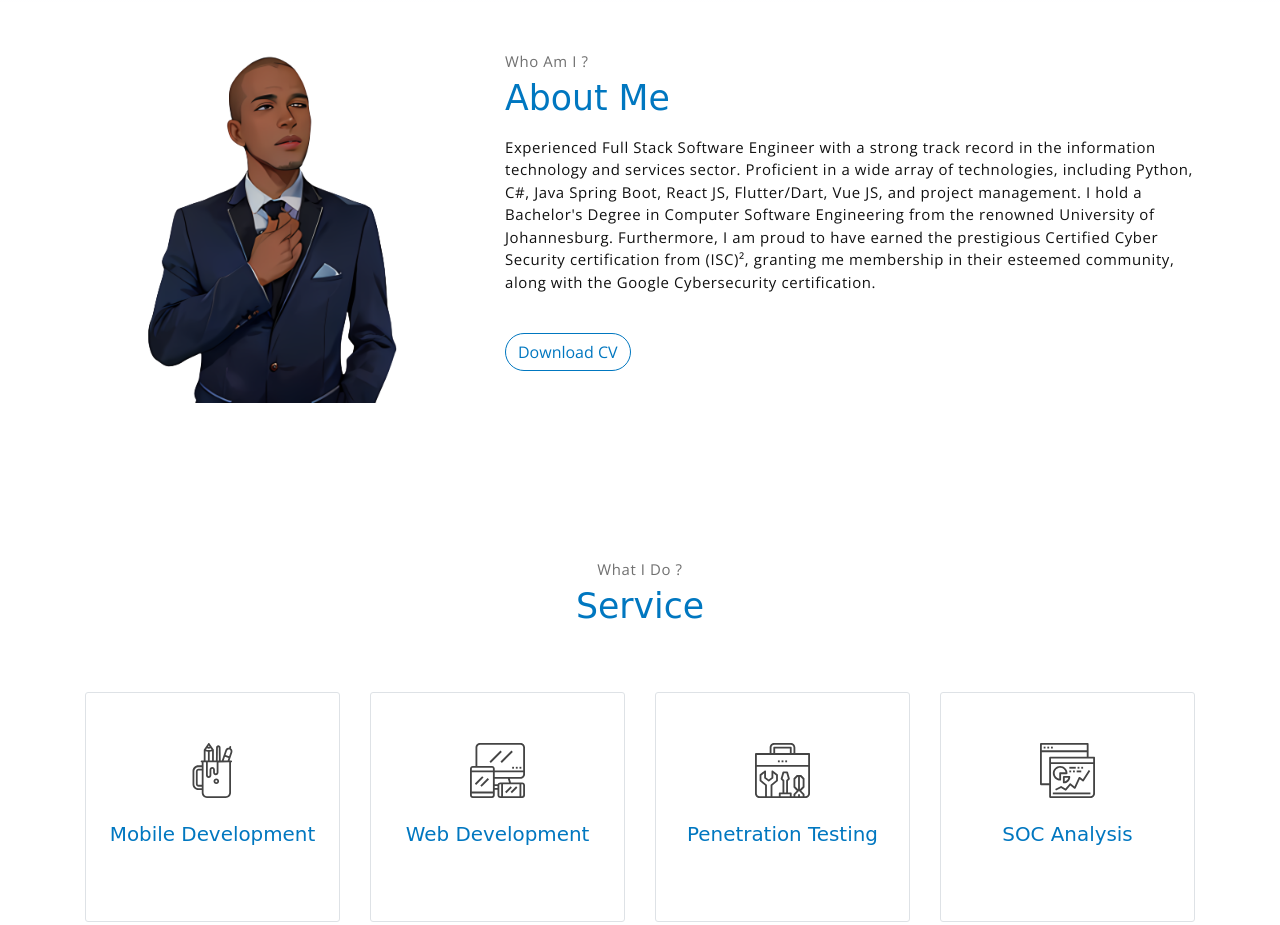
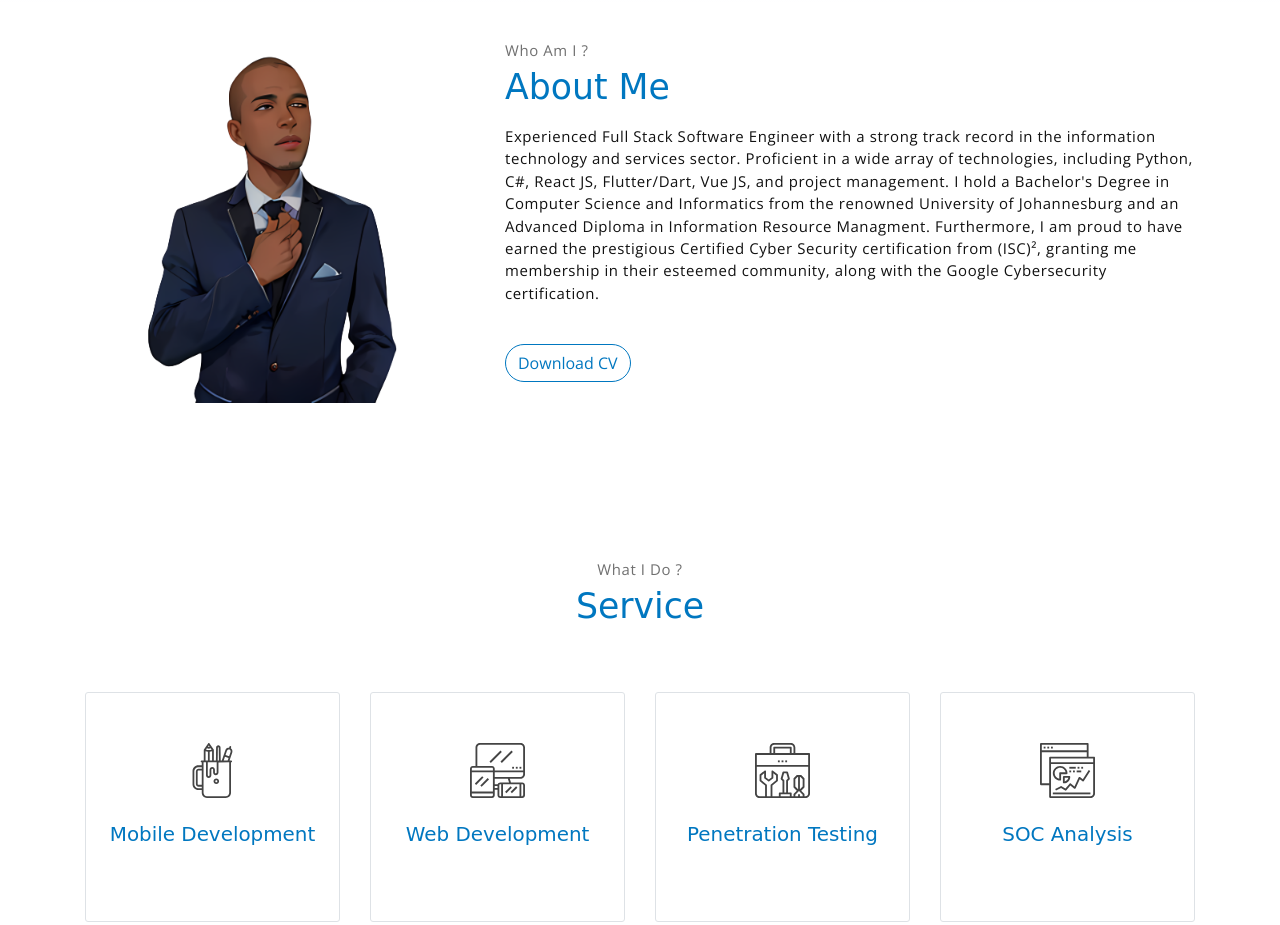
Before and after one commit to Mampuru/mampuru.github.io, a plain HTML site: page index.html in a window 1280 px wide. Shown: the part 797-1722 px from the top of the page. Drawn offline with nearby package versions, Linux system fonts and the light colour scheme; a web font is replaced by a local one.

Commit message:
Updated the about me text

```diff
--- a/index.html
+++ b/index.html
@@ -78,8 +78,9 @@
                     <h2 class="section-title mb-3">About Me</h2>
                     <p>
                         Experienced Full Stack Software Engineer with a strong track record in the information technology and services sector.
-                         Proficient in a wide array of technologies, including Python, C#, Java Spring Boot, React JS, Flutter/Dart, Vue JS, and project management.
-                          I hold a Bachelor's Degree in Computer Software Engineering from the renowned University of Johannesburg. Furthermore,
+                         Proficient in a wide array of technologies, including Python, C#, React JS, Flutter/Dart, Vue JS, and project management.
+                          I hold a Bachelor's Degree in Computer Science and Informatics from the renowned University of Johannesburg
+                          and an Advanced Diploma in Information Resource Managment. Furthermore,
                            I am proud to have earned the prestigious Certified Cyber Security certification from (ISC)²,
                            granting me membership in their esteemed community, along with the Google Cybersecurity certification.
                     </p>
```
